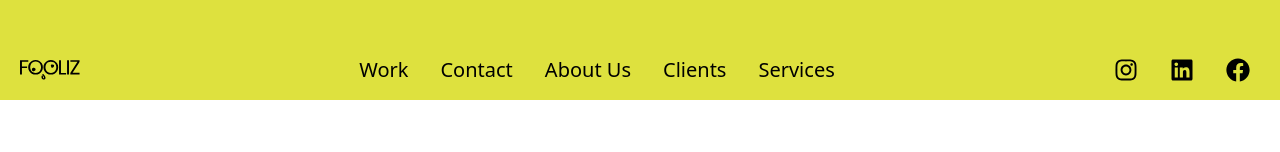
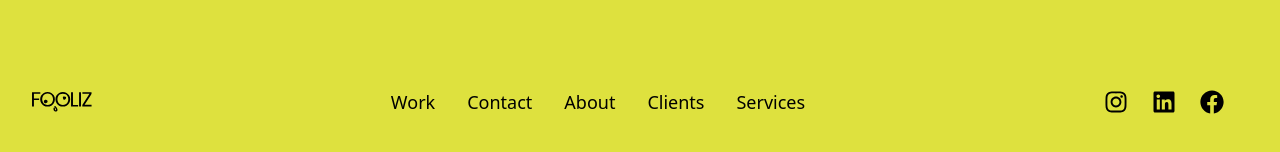
Before and after one commit to ahmadiq01/test, a React (Vite) app: page /subscribe in a window 1280 px wide. Shown: the part 3316-3468 px from the top of the page. Before the commit the page ends 3416 px from the top, so only its background shows below. Built offline with nearby package versions, Linux system fonts and the light colour scheme; grey boxes are pictures that could not be loaded; a web font is replaced by a local one.

Commit message:
Update footer.jsx

```diff
--- a/src/components/footer/footer.jsx
+++ b/src/components/footer/footer.jsx
@@ -1,6 +1,7 @@
 import React from "react";
 import { FaInstagram, FaLinkedin, FaFacebook } from "react-icons/fa";
 import frameLogo from "../../assets/Frame.svg"; // Adjust path if needed
+
 const Footer = () => {
   return (
     <div className="bg-[#dee13e] flex flex-col gap-8 md:gap-4 lg:gap-8">
@@ -46,7 +47,7 @@ const Footer = () => {
           <p>Address, wtv, 43543</p>
         </div>
 
-        <div className=" flex justify-end mt-[-50px] md:mt-[-120px] lg:mt-[-200px]  ">
+        <div className="flex justify-end mt-[-50px] md:mt-[-120px] lg:mt-[-200px]">
           <img
             src="https://s3-alpha-sig.figma.com/img/df8f/7fc5/ebcb86426df7897596bb0414358e852b?Expires=1741564800&Key-Pair-Id=APKAQ4GOSFWCW27IBOMQ&Signature=b8bdb7I4xHqz6FGkNKco3XX3o4MQise~UBwD4xGtGIlsFnXL~rah-ADXo9mjP9tipTBI9klnh2kGIVxPs6eF5NpUOtCB2YvLLseVr8obvwub5qnwmghEntRY7q~UGGe0QsFaUwY35msY22B-~coqv~HjqS1oIKoBP2RMzomkpUTnclw3UnPaBeb1zur97mOcQqHm2mg8xqHxlgCeh8QpezH9NFI2N833ck~RWeGVTFl6E~cbFy4nOqB80H1DF7AI11W6TuHy8-YRVQOqxWlSLTM5ypvit8H9ET-211EQXvGNE2H3RLZweyQdGglIrMke9sLbZVJPgoy56znyWaSCRQ__"
             alt="img"
@@ -55,65 +56,61 @@ const Footer = () => {
         </div>
       </div>
 
-      {/* Bottom Navigation and Social Icons */}
-      <div className="flex justify-between items-center ">
-        {/* Left Section: Logo & Navigation */}
-        <div className="flex items-center ">
-          {/* Logo */}
-          <div className="text-black md:ml-[20px] ml-[10px] text-lg md:text-xl lg:text-2xl font-bold">
+      {/* Bottom Navigation and Social Icons - FIXED LAYOUT WITH RESPONSIVE SIZING */}
+      <div className="flex justify-between items-center px-3 md:px-5 lg:px-8 py-4 md:py-6 lg:py-8">
+        {/* Left Section: Logo */}
+        <div className="text-black text-lg md:text-xl lg:text-2xl font-bold">
           <img
             src={frameLogo}
             alt="Logo"
-              className="w-[2.5em] h-[2.5em] object-contain"
+            className="w-[1.8em] h-[1.8em] md:w-[2.2em] md:h-[2.2em] lg:w-[2.5em] lg:h-[2.5em] object-contain"
           />
         </div>
-        </div>
-        <div>
-          {/* Navigation Links */}
-          <nav className="flex space-x-4 md:space-x-6 lg:space-x-8">
+
+        {/* Middle Section: Navigation Links */}
+        <nav className="flex items-center">
           <a
             href="work"
             target="_blank"
-              className="text-black hover:text-gray-600 cursor-pointer text-sm md:text-lg lg:text-xl"
+            className="text-black hover:text-gray-600 cursor-pointer text-[10px] md:text-sm lg:text-lg px-1 md:px-2 lg:px-4"
           >
             Work
           </a>
           <a
             href="contact"
             target="_blank"
-              className="text-black hover:text-gray-600 cursor-pointer text-sm md:text-lg lg:text-xl"
+            className="text-black hover:text-gray-600 cursor-pointer text-[10px] md:text-sm lg:text-lg px-1 md:px-2 lg:px-4"
           >
             Contact
           </a>
           <a
             href="about"
             target="_blank"
-              className="text-black hover:text-gray-600 cursor-pointer text-sm md:text-lg lg:text-xl"
+            className="text-black hover:text-gray-600 cursor-pointer text-[10px] md:text-sm lg:text-lg px-1 md:px-2 lg:px-4"
           >
-              About Us
+            About
           </a>
           <a
             href="https://www.google.com"
             target="_blank"
-              className="text-black hover:text-gray-600 cursor-pointer text-sm md:text-lg lg:text-xl"
+            className="text-black hover:text-gray-600 cursor-pointer text-[10px] md:text-sm lg:text-lg px-1 md:px-2 lg:px-4"
           >
             Clients
           </a>
           <a
             href="https://www.google.com"
             target="_blank"
-              className="text-black hover:text-gray-600 cursor-pointer text-sm md:text-lg lg:text-xl"
+            className="text-black hover:text-gray-600 cursor-pointer text-[10px] md:text-sm lg:text-lg px-1 md:px-2 lg:px-4"
           >
             Services
           </a>
         </nav>
-        </div>
 
         {/* Right Section: Social Media Icons */}
-        <div className="flex space-x-4 md:space-x-6 lg:space-x-8 mr-[30px]">
-          <FaInstagram className="text-black text-lg md:text-xl lg:text-2xl cursor-pointer" />
-          <FaLinkedin className="text-black text-lg md:text-xl lg:text-2xl cursor-pointer" />
-          <FaFacebook className="text-black text-lg md:text-xl lg:text-2xl cursor-pointer" />
+        <div className="flex items-center gap-2 md:gap-4 lg:gap-6 mr-1 md:mr-3 lg:mr-6">
+          <FaInstagram className="text-black text-sm md:text-lg lg:text-2xl cursor-pointer" />
+          <FaLinkedin className="text-black text-sm md:text-lg lg:text-2xl cursor-pointer" />
+          <FaFacebook className="text-black text-sm md:text-lg lg:text-2xl cursor-pointer" />
         </div>
       </div>
     </div>
```
Lines whose indentation alone changed are shown as unchanged.
